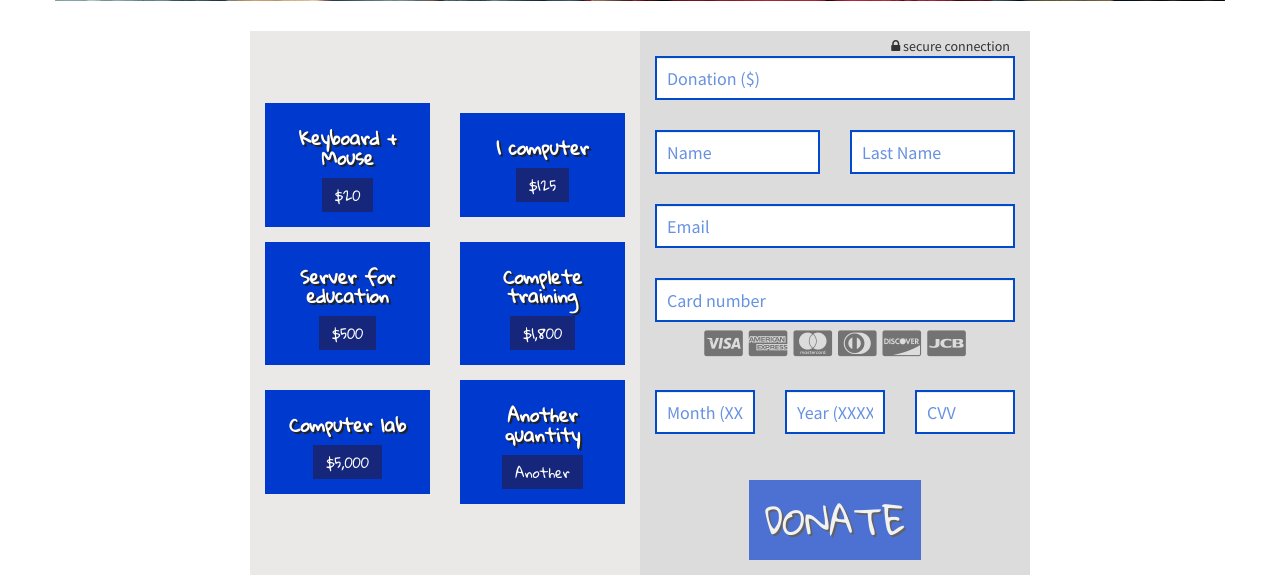
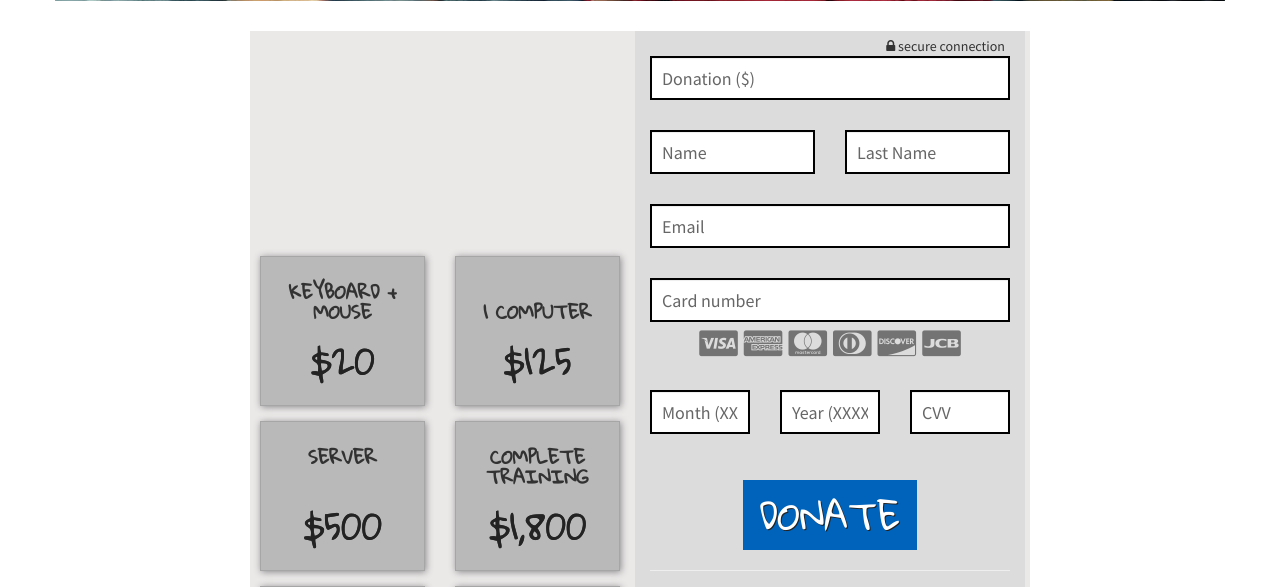
Before and after one commit to FUNSEPA/fsp-paypal, a Django app: page / in a window 1280 px wide. Shown: the part 255-842 px from the top of the page. Run offline with Django 3.2, Linux system fonts and the light colour scheme; some libraries are stand-ins or nearby versions.

Commit message:
Lanzamiento

```diff
--- a/pagos/models.py
+++ b/pagos/models.py
@@ -1,4 +1,5 @@
 from django.db import models
+from datetime import datetime
 
 
 class CardType(models.Model):
@@ -26,6 +27,7 @@ class Donation(models.Model):
     total = models.DecimalField(max_digits=7, decimal_places=2)
     donnor = models.ForeignKey(Donnor, on_delete=models.PROTECT)
     payment_ref = models.CharField(max_length=225)
+    date = models.DateTimeField(default=datetime.now, null=True, blank=True)
 
     def __str__(self):
         return str(self.total)
--- a/pagos/static/css/stylish-portfolio.css
+++ b/pagos/static/css/stylish-portfolio.css
@@ -4,6 +4,8 @@
  * Licensed under MIT (https://github.com/BlackrockDigital/startbootstrap/blob/gh-pages/LICENSE)
  */
  @import url('https://fonts.googleapis.com/css?family=Gloria+Hallelujah');
+ @import url('https://fonts.googleapis.com/css?family=Comfortaa');
+ @import url('https://fonts.googleapis.com/css?family=Sintony');
  /* Global Styles */
 
  html,
@@ -11,9 +13,13 @@
     width: 100%;
     height: 100%;
 }
-
+@font-face {
+  font-family: 'Bebas';
+  font-style: normal;
+  font-weight: normal;
+  src: local('Bebas'), url('../fonts/BebasNeue.otf') format('opentype');
+}
 body {
-
     font-family: "Source Sans Pro","Helvetica Neue",Helvetica,Arial,sans-serif;
 }
 
@@ -44,19 +50,21 @@ h1.title-text {
 /* Custom Button Styles */
 
 .btn-dark {
+    color: #fff;
+    text-shadow: 1px 1px #222;
+    font-family: 'Gloria Hallelujah', cursive;
     border-radius: 0;
-    color: #fff;
-    background-color: rgba( 22, 38, 122,1);
+    background-color: rgba(0, 99, 187, 1);
 }
 
 .btn-dark:hover {
     background-color:  rgba(25, 109, 255, 1);
     color: #fff;
 }
-.btn-dark:focus,
+
 .btn-dark:active {
     color: #fff;
-    background-color: rgba(0,0,0,0.7);
+    background-color:  rgba(40, 150, 255, 1);
 }
 
 .btn-light {
@@ -201,9 +209,18 @@ hr.small {
     padding-bottom: 15px;
     padding-right: 15px;
     padding-left: 15px;
+    height: 100%;
     background-color: rgba( 0,57,206,1);
-    text-shadow: 2px 2px #222;
-    color: #fff;
+
+    color: rgba( 35, 35, 35, 0.9);
+    border: 1px solid white;
+    border-color: rgba( 0, 0, 0, 0.1);
+    box-shadow: 1px 1px 7px #888888;
+}
+
+.service-item h3 {
+    font-size: 35px;
+    text-shadow: 0px 0px #222;
 }
 
 .donation {
@@ -224,34 +241,6 @@ hr.small {
     -moz-background-size: cover;
     background-size: cover;
     -o-background-size: cover;
-}
-
-/* Portfolio */
-
-.portfolio {
-    padding: 50px 0;
-}
-
-.portfolio-item {
-    margin-bottom: 30px;
-}
-
-.img-portfolio {
-    margin: 0 auto;
-}
-
-.img-portfolio:hover {
-    opacity: 0.8;
-}
-
-/* Call to Action */
-
-.call-to-action {
-    padding: 50px 0;
-}
-
-.call-to-action .btn {
-    margin: 10px;
 }
 
 /* Map */
@@ -302,7 +291,7 @@ h1.black-text {
 }
 
 .form-control {
-    color: rgba( 0, 74, 203, 0.8);
+    color: rgba( 0, 0, 0, 0.8);
     font-size: 18px;
     position: relative;
     left: 0;
@@ -313,28 +302,28 @@ h1.black-text {
 }
 
 .form-control.form-white {
-    color: rgba( 0, 74, 203, 1);
+    color: rgba( 0, 0, 0, 1);
     border: 2px solid white;
-    border-color: rgba( 0, 74, 203, 1);
+    border-color: rgba( 0, 0, 0, 1);
     -webkit-transition: background-color 0.3s;
     transition: background-color 0.3s;
 }
 
 .form-control.form-white::-webkit-input-placeholder {
     /* WebKit browsers */
-    color: rgba( 0, 74, 203, 0.6);
+    color: rgba( 0, 0, 0, 0.6);
 }
 
 .form-control.form-white:-moz-placeholder {
     opacity: 1;
     /* Mozilla Firefox 4 to 18 */
-    color: rgba( 0, 74, 203, 0.6);
+    color: rgba( 0, 0, 0, 0.6);
 }
 
 .form-control.form-white::-moz-placeholder {
     opacity: 1;
     /* Mozilla Firefox 19+ */
-    color: rgba( 0, 74, 203, 0.6);
+    color: rgba( 0, 0, 0, 0.6);
 }
 
 .form-control.form-white:-ms-input-placeholder {
@@ -377,6 +366,7 @@ h1.black-text {
 #area-form {
     background-color: rgba( 220, 220, 220, 1);
 }
+
 .modal-backdrop.in {
     filter: alpha(opacity=50);
     opacity: 0.95;
@@ -422,3 +412,40 @@ input[type=number]::-webkit-outer-spin-button {
 .h1, h1 {
     font-size: 70px;
 }
+
+.bg-verde {
+    background-color: rgba( 185, 185, 185, 1);
+}
+
+.bg-verde:hover {
+    color: #fff;
+    text-shadow: 1px 1px #222;
+    background-color: rgba(0, 99, 187, 0.9);
+}
+.bg-verde:focus {
+    color: #fff;
+    text-shadow: 1px 1px #222;
+    background-color: rgba(0, 99, 187, 0.9);
+}
+.bg-verde:active {
+    color: #fff;
+    text-shadow: 1px 1px #222;
+    background-color: rgba(0, 99, 187, 0.9);
+}
+.service-item:active {
+    color: #fff;
+    text-shadow: 1px 1px #222;
+    background-color: rgba(0, 99, 187, 0.9);
+}
+.btn-group > .btn.active {
+    color: #fff;
+    text-shadow: 1px 1px #222;
+    background-color: rgba(0, 99, 187, 0.9);
+}
+.btn {
+    white-space: normal;
+    border-radius: 0;
+}
+.btn-group>.btn {
+    float: none;
+}
--- a/pagos/templates/pago.html
+++ b/pagos/templates/pago.html
@@ -7,12 +7,6 @@
 	<div class="container">
 		<!-- Brand and toggle get grouped for better mobile display -->
 		<div class="navbar-header">
-			<button type="button" class="navbar-toggle collapsed" data-toggle="collapse" data-target="#bs-example-navbar-collapse-1" aria-expanded="false">
-				<span class="sr-only">Toggle navigation</span>
-				<span class="icon-bar"></span>
-				<span class="icon-bar"></span>
-				<span class="icon-bar"></span>
-			</button>
 			<a class="navbar-brand" href="https://funsepa.org/cms/en/home/">
 				<img style="max-width:200px; margin-top: -7px;" src="https://funsepa.org/cms/wp-content/uploads/2016/07/logo_header_1.png">
 			</a>
@@ -23,7 +17,7 @@
 	<div class="container">
 		<div class="row " id="header-row">
 			<div class="col-md-12 text-center">
-				<h1 class="black-text">#Donating Works</h1>
+				<h1 class="black-text">#JoinUs</h1>
 				<h3 class="black-text">Support Guatemalan children's education by donating to Funsepa!</h3>
 			</div>
 		</div>
@@ -31,59 +25,63 @@
 			<div class="col-md-2"></div>
 			<div class="col-md-8">
 				<div class="row v-center" id="body-row">
-					<div class="col-md-6" id="area-botones">
+					<div class="col-md-6 btn-toolbar" role="toolbar" id="area-botones" data-toggle="buttons">
 						<div class="row text-center v-center">
-							<div class="col-md-6 col-xs-6">
-								<div class="service-item">
+							<div class="col-md-6 col-xs-6 btn-group" role="group">
+								<a href="#id_total" type="button" class="btn btn-default btn-block service-item bg-verde" onclick="pick_total(20);">
 									<h4>
-										<strong>Keyboard + Mouse</strong>
+										<strong>KEYBOARD + MOUSE</strong>
 									</h4>
-									<button class="btn btn-dark" onclick="pick_total(20);">$20</button>
-								</div>
+									<h3>$20</h3>
+								</a>
 							</div>
-							<div class="col-md-6 col-xs-6">
-								<div class="service-item bg-primary">
+							<div class="col-md-6 col-xs-6 btn-group" role="group">
+								<a href="#id_total" class="btn btn-default btn-block service-item bg-verde" onclick="pick_total(125);">
 									<h4>
-										<strong>1 computer</strong>
+										<br>
+										<strong>1 COMPUTER</strong>
+										<br>
 									</h4>
-									<button class="btn btn-dark" onclick="pick_total(125);">$125</button>
-								</div>
+									<h3>$125</h3>
+								</a>
 							</div>
 						</div>
 						<div class="row text-center v-center">
-							<div class="col-md-6 col-xs-6">
-								<div class="service-item bg-primary">
+							<div class="col-md-6 col-xs-6 btn-group" role="group">
+								<a href="#id_total" class="btn btn-default btn-block service-item bg-verde" onclick="pick_total(500);">
 									<h4>
-										<strong>Server for education</strong>
+										<strong>SERVER</strong>
+										<br><br>
 									</h4>
-									<button class="btn btn-dark" onclick="pick_total(500);">$500</button>
-								</div>
+									<h3>$500</h3>
+								</a>
 							</div>
-							<div class="col-md-6 col-xs-6">
-								<div class="service-item bg-primary">
+							<div class="col-md-6 col-xs-6 btn-group" role="group">
+								<a href="#id_total" class="btn btn-default btn-block service-item bg-verde" onclick="pick_total(1800);">
 									<h4>
-										<strong>Complete training</strong>
+										<strong>COMPLETE TRAINING</strong>
 									</h4>
-									<button class="btn btn-dark" onclick="pick_total(1800);">$1,800</button>
-								</div>
+									<h3>$1,800</h3>
+								</a>
 							</div>
 						</div>
 						<div class="row text-center v-center">
-							<div class="col-md-6 col-xs-6">
-								<div class="service-item bg-primary">
+							<div class="col-md-6 col-xs-6 btn-group" role="group">
+								<a href="#id_total" class="btn btn-default btn-block service-item bg-verde" onclick="pick_total(5000);">
 									<h4>
-										<strong>Computer lab</strong>
+										<strong>COMPUTER LAB</strong>
 									</h4>
-									<button class="btn btn-dark" onclick="pick_total(5000);">$5,000</button>
-								</div>
+									<h3>$5,000</h3>
+								</a>
 							</div>
-							<div class="col-md-6 col-xs-6">
-								<div class="service-item bg-primary">
+							<div class="col-md-6 col-xs-6 btn-group" role="group">
+								<a href="#id_total" class="btn btn-default btn-block service-item bg-verde" onclick="pick_total();">
+									<h3>Another</h3>
 									<h4>
-										<strong>Another quantity</strong>
+										<strong>quantity</strong>
+										<br><br>
 									</h4>
-									<button class="btn btn-dark" onclick="pick_total();">Another</button>
-								</div>
+								</a>
 							</div>
 						</div>
 					</div>
@@ -164,8 +162,20 @@
 							</div>
 							<div class="row">
 								<div class="col-md-12 text-center">
-									<button id="btn-submit" type="submit" data-text="YEAH!" class="btn btn-dark btn-lg service-item">DONATE</button>
+									<button id="btn-submit" type="submit" data-text="YEAH!" class="btn btn-dark btn-lg">
+										DONATE
+									</button>
 								</div>
+							</div>
+							<hr>
+							<div class="row text-center">
+								<p>or</p>
+								<form action="https://www.paypal.com/cgi-bin/webscr" method="post" target="_top">
+									<input type="hidden" name="cmd" value="_s-xclick">
+									<input type="hidden" name="hosted_button_id" value="LU9GYRVY4YKZL">
+									<input type="image" src="https://www.paypalobjects.com/en_US/i/btn/btn_donateCC_LG.gif" border="0" name="submit" alt="PayPal - The safer, easier way to pay online!">
+									<img alt="" border="0" src="https://www.paypalobjects.com/es_XC/i/scr/pixel.gif" width="1" height="1">
+								</form>
 							</div>
 						</form>
 					</div>
@@ -180,10 +190,10 @@
 		</div>
 		<div class="row">
 			<div class="col-md-12 text-center">
-			<br><br><br>
+				<br><br><br>
 				<small>
 					<span id="siteseal">
-					<script async type="text/javascript" src="https://seal.godaddy.com/getSeal?sealID=jp7Q4zwuF5U8g0yXHPQnOQ9DV7phRfSBiyiWLQLFrRNgsdV7ooU8l4mdQu1R"></script>
+						<script async type="text/javascript" src="https://seal.godaddy.com/getSeal?sealID=jp7Q4zwuF5U8g0yXHPQnOQ9DV7phRfSBiyiWLQLFrRNgsdV7ooU8l4mdQu1R"></script>
 					</span>
 					<br>
 					<em>Funsepa US is a 501(c)(3) not for profit organization with EID 46-0810539</em><br>
@@ -219,46 +229,8 @@
 {% block extra_js %}
 <script src='https://www.google.com/recaptcha/api.js?onload=onloadCallback&render=explicit'></script>
 <script src="{% static "vendor/js/jquery.creditCardValidator.js" %}"></script>
+<script src="{% static "js/app.js" %}"></script>
 <script>
-	function pick_total(total) {
-		if(total){
-			$('#id_total').val(total).focus();
-			change_button(total);
-		}
-		else{
-			$('#id_total').val('').focus();
-			change_button('');
-		}
-	}
-	function change_button(total) {
-		$('#btn-submit').html('Donate $' + total);
-	}
-	var form_valid = false;
-	$('#form-group-card_type').append('<span id="card-label"></span>');
-	$(document).ready(function () {
-		{% if david is True %}
-		$('#david-modal').modal('show');
-		{% endif %}
-		$('#id_card_type').hide();
-		$('#btn-submit').prop('disabled', true);
-		$('#formulario').on('submit', function (e) {
-			$('#btn-submit').prop('disabled', true);
-			$('#id_total').val(parseFloat($('#id_total').val()).toFixed(2));
-			if(form_valid==false){
-				e.preventDefault();
-				alert("Captcha error")
-				$('#btn-submit').prop('disabled', false);
-			}
-			if(!$('#id_card_type').val()){
-				e.preventDefault();
-				alert("Please check your card number. We couldn't find the cartype in our database.")
-				$('#btn-submit').prop('disabled', false);
-			}
-		});
-		$('#id_total').on('keyup', function () {
-			change_button($(this).val());
-		});
-	});
 	$('#id_number').validateCreditCard(function(result){
 		if(result.valid){
 			$.ajax({
@@ -277,15 +249,10 @@
 			$('#card-label').html('').hide();
 		}
 	});
-	var onloadCallback = function() {
-		grecaptcha.render('captcha-space', {
-			'sitekey' : '6LexSAkUAAAAAIYsk4MMEFL_wWJtw-TADuwMxMC1',
-			'callback': function () {
-				$('#btn-submit').prop('disabled', false);
-				form_valid = true;
-			}
-		});
-	};
+	{% if david is True %}
+	$(document).ready(function () {
+		$('#david-modal').modal('show');
+	});
+	{% endif %}
 </script>
-
 {% endblock extra_js %}
```
Also changed, not shown: pagos/static/js/app.js (added, +50 -0 lines), pagos/tests/test_forms.py (+2 -3 lines), pagos/migrations/0006_donation_date.py (added), pagos/migrations/0007_auto_20161122_1557.py (added), pagos/static/font-awesome/fonts/BebasNeue.otf (added), pagos/static/fonts/BebasNeue.otf (added).
